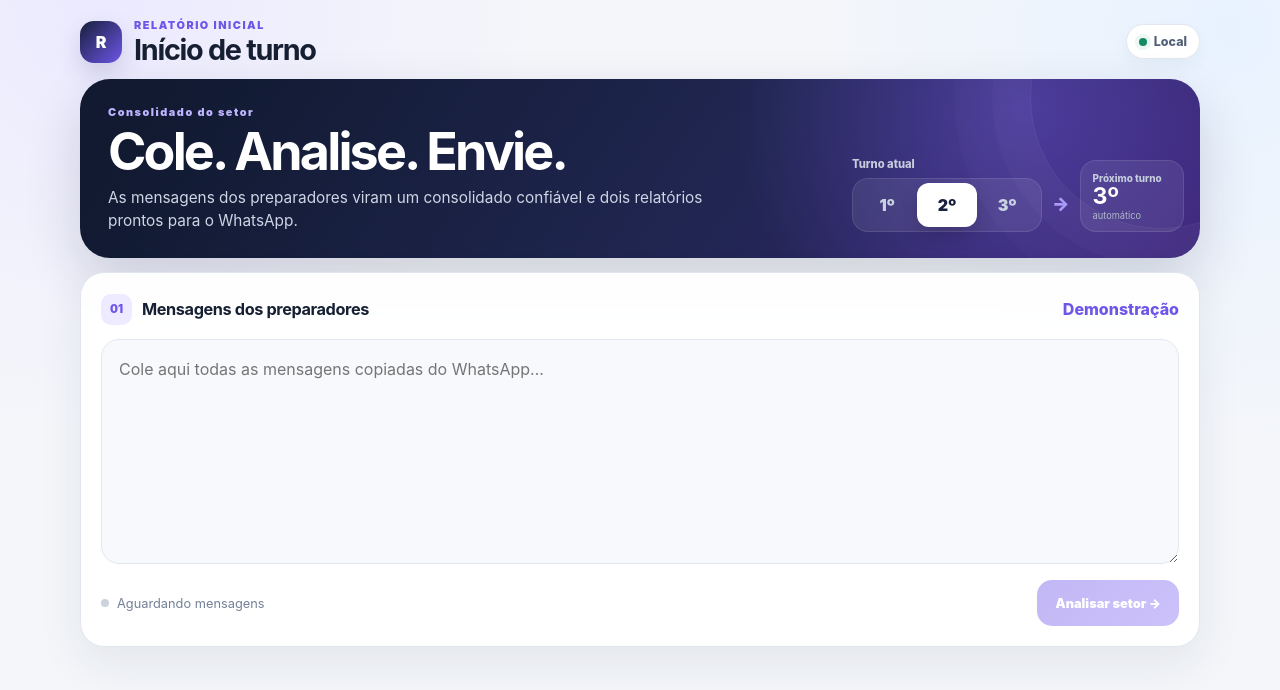
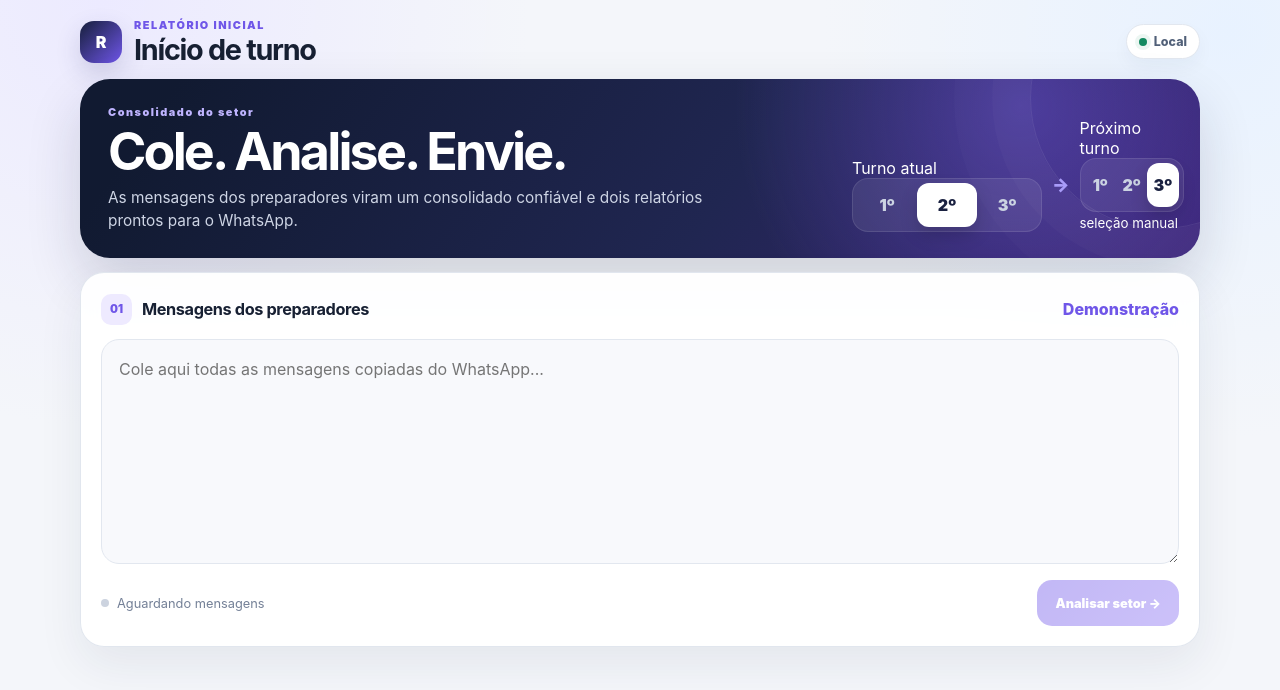
Before and after one commit to lucasvenancio0110/relatorioinicioturno, a React (Vite) app: page / in a window 1280 px wide. Shown: the top 690 px of the page. Built offline with nearby package versions, Linux system fonts and the light colour scheme.

Commit message:
make next shift manually selectable

```diff
--- a/src/app/App.tsx
+++ b/src/app/App.tsx
@@ -105,6 +105,7 @@ function ConflictCard({ issue, snapshot }: { issue: AuditIssue; snapshot: Sector
 export default function App() {
   const [raw, setRaw] = useState('');
   const [shift, setShift] = useState<Shift>(2);
+  const [selectedNextShift, setSelectedNextShift] = useState<Shift>(3);
   const [snapshot, setSnapshot] = useState<SectorSnapshot | null>(null);
   const [counters, setCounters] = useState<ManualCounters>(initialCounters);
   const [analysisVersion, setAnalysisVersion] = useState(0);
@@ -114,11 +115,10 @@ export default function App() {
   const fullReport = useMemo(() => (snapshot ? generateFullReport(snapshot, counters) : ''), [snapshot, counters]);
   const compactReport = useMemo(() => (snapshot ? generateCompactReport(snapshot) : ''), [snapshot]);
   const rawLineCount = raw.trim() ? raw.trim().split('\n').length : 0;
-  const nextShift = nextShiftFor(shift);
 
-  const analyzeForShift = (selectedShift: Shift, shouldScroll = true) => {
+  const analyzeForRoute = (currentShift: Shift, nextShift: Shift, shouldScroll = true) => {
     if (!raw.trim()) return;
-    const parsed = parseSector(raw, selectedShift);
+    const parsed = parseSector(raw, currentShift, nextShift);
     setSnapshot(parsed);
     setAnalysisVersion((version) => version + 1);
     if (shouldScroll) {
@@ -126,11 +126,22 @@ export default function App() {
     }
   };
 
-  const analyze = () => analyzeForShift(shift);
+  const analyze = () => analyzeForRoute(shift, selectedNextShift);
 
-  const selectShift = (selectedShift: Shift) => {
+  const selectCurrentShift = (selectedShift: Shift) => {
+    let next = selectedNextShift;
+    if (selectedShift === next) {
+      next = nextShiftFor(selectedShift);
+      setSelectedNextShift(next);
+    }
     setShift(selectedShift);
-    if (raw.trim() && snapshot) analyzeForShift(selectedShift, false);
+    if (raw.trim() && snapshot) analyzeForRoute(selectedShift, next, false);
+  };
+
+  const selectNextShift = (selectedShift: Shift) => {
+    if (selectedShift === shift) return;
+    setSelectedNextShift(selectedShift);
+    if (raw.trim() && snapshot) analyzeForRoute(shift, selectedShift, false);
   };
 
   const clearInput = () => {
@@ -161,19 +172,29 @@ export default function App() {
         </div>
 
         <div className="shift-route" aria-label="Fluxo de turnos">
-          <div className="shift-current-card">
+          <div className="shift-selector-card">
             <span>Turno atual</span>
             <div className="shift-control">
               {[1, 2, 3].map((item) => (
-                <button key={item} type="button" className={shift === item ? 'active' : ''} onClick={() => selectShift(item as Shift)}>{item}º</button>
+                <button key={item} type="button" className={shift === item ? 'active' : ''} onClick={() => selectCurrentShift(item as Shift)}>{item}º</button>
               ))}
             </div>
           </div>
           <div className="shift-route-arrow" aria-hidden="true">→</div>
-          <div className="next-shift-card">
+          <div className="shift-selector-card next-shift-selector-card">
             <span>Próximo turno</span>
-            <strong>{nextShift}º</strong>
-            <small>automático</small>
+            <div className="shift-control">
+              {[1, 2, 3].map((item) => (
+                <button
+                  key={item}
+                  type="button"
+                  disabled={shift === item}
+                  className={selectedNextShift === item ? 'active' : ''}
+                  onClick={() => selectNextShift(item as Shift)}
+                >{item}º</button>
+              ))}
+            </div>
+            <small>seleção manual</small>
           </div>
         </div>
       </section>
```
